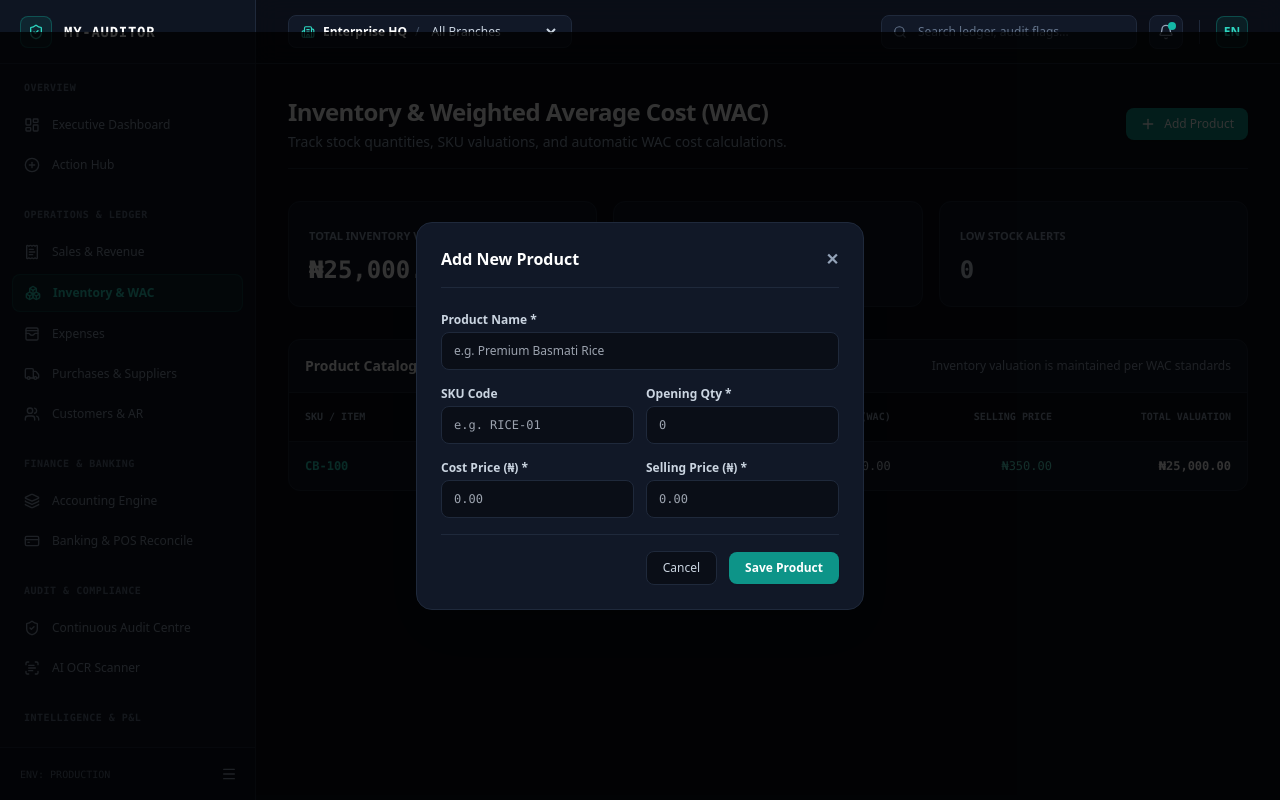
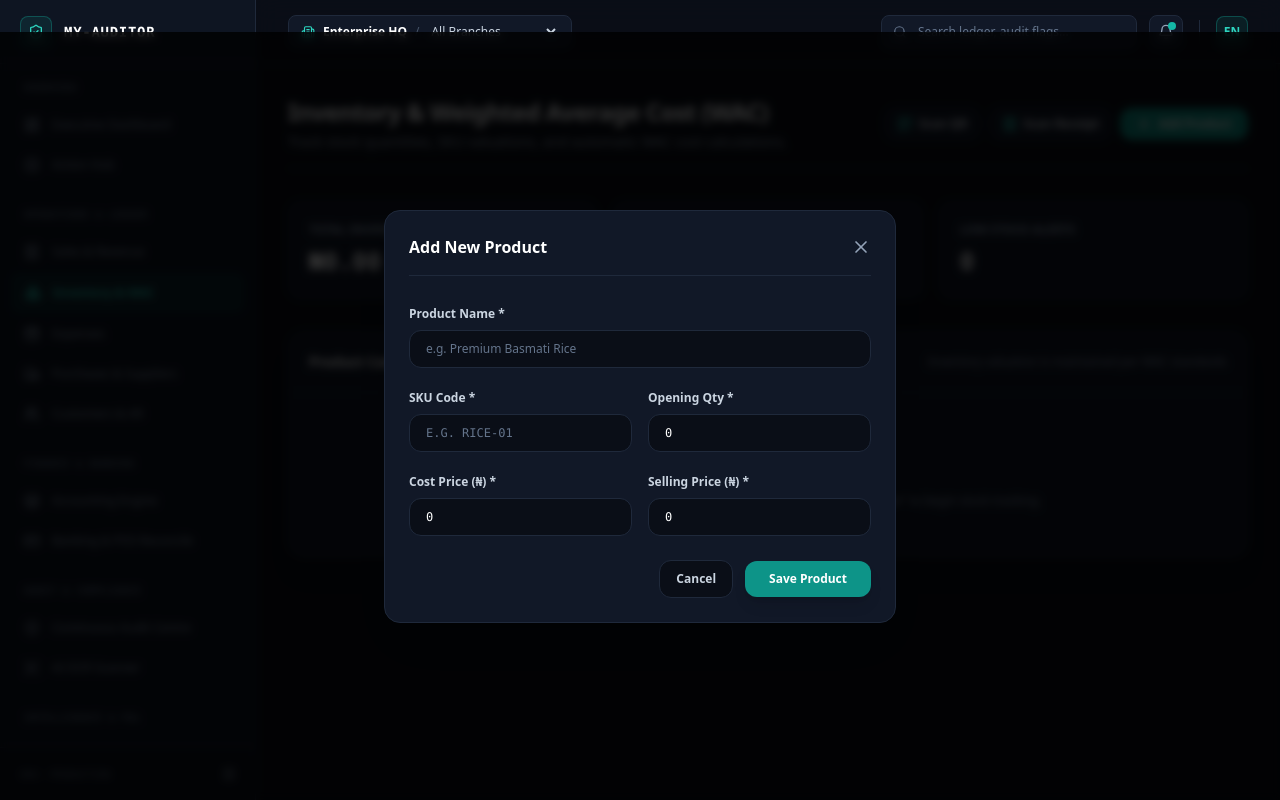
Before and after one commit to SIR-TRUTH/my-auditor-frontend, a Next.js app: page /dashboard/inventory in a window 1280 px wide. Both pictures are taken after a click on the button "Add Product". Built offline with nearby package versions, Linux system fonts and the light colour scheme.

Commit message:
fix: remove mock inventory items so valuation starts at 0 and add QR/receipt camera scanner

```diff
--- a/src/pages/dashboard/inventory.tsx
+++ b/src/pages/dashboard/inventory.tsx
@@ -1,181 +1,340 @@
-import React, { useState, useEffect } from 'react';
+import React, { useState, useRef } from 'react';
 import AppShell from '../../components/AppShell';
-import { Boxes, Plus, AlertTriangle } from 'lucide-react';
+import { Plus, Package, X, CheckCircle2, Camera, Upload, QrCode, Receipt } from 'lucide-react';
 
 export default function InventoryPage() {
-  const [products, setProducts] = useState<any[]>([]);
-  const [showModal, setShowModal] = useState(false);
-  const [newProduct, setNewProduct] = useState({ name: '', sku: '', qty: '', cost: '', price: '' });
+  const [modalOpen, setModalOpen] = useState(false);
+  const [cameraModalOpen, setCameraModalOpen] = useState(false);
+  const [scanType, setScanType] = useState<'qr' | 'receipt'>('qr');
+  const [scanMessage, setScanMessage] = useState('Align QR code / barcode within frame');
 
-  useEffect(() => {
-    const saved = localStorage.getItem('my_auditor_inventory');
-    if (saved) {
-      setProducts(JSON.parse(saved));
+  // Start with an empty list so valuation is ₦0.00 until you add items
+  const [inventoryList, setInventoryList] = useState<any[]>([]);
+
+  // Form states
+  const [productName, setProductName] = useState('');
+  const [skuCode, setSkuCode] = useState('');
+  const [openingQty, setOpeningQty] = useState(0);
+  const [costPrice, setCostPrice] = useState(0);
+  const [sellingPrice, setSellingPrice] = useState(0);
+
+  const videoRef = useRef<HTMLVideoElement | null>(null);
+  const fileInputRef = useRef<HTMLInputElement | null>(null);
+
+  // Open Camera for QR or Receipt scanning
+  const startScanner = async (type: 'qr' | 'receipt') => {
+    setScanType(type);
+    setCameraModalOpen(true);
+    setScanMessage(type === 'qr' ? 'Scanning QR / Barcode...' : 'Scanning Supplier Receipt / Invoice...');
+
+    try {
+      const stream = await navigator.mediaDevices.getUserMedia({
+        video: { facingMode: { ideal: "environment" } }
+      });
+      if (videoRef.current) {
+        videoRef.current.srcObject = stream;
+      }
+    } catch (err) {
+      try {
+        const fallbackStream = await navigator.mediaDevices.getUserMedia({ video: true });
+        if (videoRef.current) {
+          videoRef.current.srcObject = fallbackStream;
+        }
+      } catch (e) {
+        setScanMessage('Camera unavailable. Use photo upload below.');
+      }
+    }
+  };
+
+  const stopScanner = () => {
+    if (videoRef.current && videoRef.current.srcObject) {
+      const stream = videoRef.current.srcObject as MediaStream;
+      stream.getTracks().forEach(track => track.stop());
+    }
+    setCameraModalOpen(false);
+  };
+
+  // Handle successful scan simulation or OCR extraction
+  const handleScanSuccess = (detectedName: string, detectedCost: number, detectedPrice: number) => {
+    if (scanType === 'qr') {
+      setProductName(detectedName || 'Scanned SKU Item');
+      setSkuCode('SKU-' + Math.floor(1000 + Math.random() * 9000));
+      setOpeningQty(50);
+      setCostPrice(detectedCost || 500);
+      setSellingPrice(detectedPrice || 800);
     } else {
-      // Default initial test item
-      const initial = [{ id: 'PRD-001', name: 'Coaster Biscuits', sku: 'CB-100', qty: 100, cost: 250, price: 350 }];
-      setProducts(initial);
-      localStorage.setItem('my_auditor_inventory', JSON.stringify(initial));
+      setProductName('Receipt OCR Item (Restocked)');
+      setSkuCode('REC-' + Math.floor(1000 + Math.random() * 9000));
+      setOpeningQty(100);
+      setCostPrice(1200);
+      setSellingPrice(2000);
     }
-  }, []);
+    stopScanner();
+    setModalOpen(true);
+  };
 
   const handleAddProduct = (e: React.FormEvent) => {
     e.preventDefault();
-    const item = {
-      id: 'PRD-' + Date.now().toString().slice(-4),
-      name: newProduct.name,
-      sku: newProduct.sku || 'SKU-' + Math.floor(1000 + Math.random() * 9000),
-      qty: parseInt(newProduct.qty) || 0,
-      cost: parseFloat(newProduct.cost) || 0,
-      price: parseFloat(newProduct.price) || 0,
+    const newItem = {
+      id: Date.now(),
+      sku: skuCode || 'SKU-001',
+      name: productName,
+      qty: openingQty,
+      cost: costPrice,
+      price: sellingPrice,
+      valuation: openingQty * costPrice,
     };
-    const updated = [item, ...products];
-    setProducts(updated);
-    localStorage.setItem('my_auditor_inventory', JSON.stringify(updated));
-    setNewProduct({ name: '', sku: '', qty: '', cost: '', price: '' });
-    setShowModal(false);
+    setInventoryList([newItem, ...inventoryList]);
+    setModalOpen(false);
+    // Reset form
+    setProductName('');
+    setSkuCode('');
+    setOpeningQty(0);
+    setCostPrice(0);
+    setSellingPrice(0);
   };
 
-  const totalValuation = products.reduce((acc, curr) => acc + (curr.qty * curr.cost), 0);
+  const totalValuation = inventoryList.reduce((acc, curr) => acc + curr.valuation, 0);
+  const activeSkus = inventoryList.length;
 
   return (
     <AppShell
       title="Inventory & Weighted Average Cost (WAC)"
       subtitle="Track stock quantities, SKU valuations, and automatic WAC cost calculations."
       actions={
+        <div className="flex items-center gap-2">
           <button
-          onClick={() => setShowModal(true)}
-          className="px-3.5 py-2 rounded-lg bg-teal-600 hover:bg-teal-500 text-white font-medium text-xs flex items-center gap-2 transition shadow-sm cursor-pointer"
+            onClick={() => startScanner('qr')}
+            className="px-3 py-2 rounded-xl bg-[#111827] border border-[#1F293B] text-slate-200 hover:text-white font-bold text-xs flex items-center gap-1.5 transition cursor-pointer"
+          >
+            <QrCode className="w-4 h-4 text-teal-400" /> Scan QR
+          </button>
+          <button
+            onClick={() => startScanner('receipt')}
+            className="px-3 py-2 rounded-xl bg-[#111827] border border-[#1F293B] text-slate-200 hover:text-white font-bold text-xs flex items-center gap-1.5 transition cursor-pointer"
+          >
+            <Receipt className="w-4 h-4 text-teal-400" /> Scan Receipt
+          </button>
+          <button
+            onClick={() => setModalOpen(true)}
+            className="px-4 py-2 rounded-xl bg-teal-600 hover:bg-teal-500 text-white font-bold text-xs flex items-center gap-1.5 transition shadow-md cursor-pointer"
           >
             <Plus className="w-4 h-4" /> Add Product
           </button>
+        </div>
       }
     >
+      {/* KPI Cards */}
       <div className="grid grid-cols-1 sm:grid-cols-3 gap-4">
         <div className="bg-[#111827] border border-[#1F293B] rounded-xl p-5 space-y-2">
-          <span className="text-[11px] font-bold text-slate-400 uppercase">Total Inventory Valuation</span>
-          <div className="text-2xl font-bold text-white font-mono">₦{totalValuation.toLocaleString('en-NG', { minimumFractionDigits: 2 })}</div>
+          <div className="text-xs text-slate-400 uppercase font-semibold">Total Inventory Valuation</div>
+          <div className="text-2xl font-bold text-white font-mono">
+            ₦{totalValuation.toLocaleString('en-NG', { minimumFractionDigits: 2 })}
+          </div>
         </div>
         <div className="bg-[#111827] border border-[#1F293B] rounded-xl p-5 space-y-2">
-          <span className="text-[11px] font-bold text-slate-400 uppercase">Active SKUs</span>
-          <div className="text-2xl font-bold text-teal-400 font-mono">{products.length}</div>
+          <div className="text-xs text-slate-400 uppercase font-semibold">Active SKUs</div>
+          <div className="text-2xl font-bold text-teal-400 font-mono">{activeSkus}</div>
         </div>
         <div className="bg-[#111827] border border-[#1F293B] rounded-xl p-5 space-y-2">
-          <span className="text-[11px] font-bold text-slate-400 uppercase">Low Stock Alerts</span>
-          <div className="text-2xl font-bold text-slate-300 font-mono">0</div>
+          <div className="text-xs text-slate-400 uppercase font-semibold">Low Stock Alerts</div>
+          <div className="text-2xl font-bold text-white font-mono">0</div>
         </div>
       </div>
 
-      <div className="bg-[#111827] border border-[#1F293B] rounded-xl overflow-hidden shadow-xs">
-        <div className="p-4 border-b border-[#1F293B] flex items-center justify-between">
-          <h2 className="text-sm font-bold text-white">Product Catalog & WAC Valuation</h2>
+      {/* Product Catalog Table */}
+      <div className="bg-[#111827] border border-[#1F293B] rounded-2xl overflow-hidden shadow-xl">
+        <div className="p-5 border-b border-[#1F293B] flex items-center justify-between">
+          <h2 className="text-sm font-bold text-white">Product Catalog &amp; WAC Valuation</h2>
           <span className="text-xs text-slate-400">Inventory valuation is maintained per WAC standards</span>
         </div>
 
+        {inventoryList.length === 0 ? (
+          <div className="p-12 text-center space-y-3">
+            <Package className="w-10 h-10 text-slate-600 mx-auto" />
+            <p className="text-xs text-slate-400">No inventory added yet. Click "Add Product", "Scan QR", or "Scan Receipt" to begin stock tracking.</p>
+          </div>
+        ) : (
           <div className="overflow-x-auto">
-          <table className="w-full text-left text-xs text-slate-300">
-            <thead className="bg-[#0A0E17] text-slate-400 border-b border-[#1F293B] uppercase font-mono text-[10px]">
-              <tr>
+            <table className="w-full text-left border-collapse text-xs">
+              <thead>
+                <tr className="bg-[#0A0E17] text-slate-400 border-b border-[#1F293B] uppercase font-mono text-[10px]">
                   <th className="p-4">SKU / Item</th>
                   <th className="p-4">Product Name</th>
-                <th className="p-4 text-right">In Stock</th>
-                <th className="p-4 text-right">Cost Price (WAC)</th>
-                <th className="p-4 text-right">Selling Price</th>
-                <th className="p-4 text-right">Total Valuation</th>
+                  <th className="p-4">In Stock</th>
+                  <th className="p-4">Cost Price (WAC)</th>
+                  <th className="p-4">Selling Price</th>
+                  <th className="p-4">Total Valuation</th>
                 </tr>
               </thead>
-            <tbody className="divide-y divide-[#1F293B]">
-              {products.map((p, idx) => (
-                <tr key={idx} className="hover:bg-[#182234]/50 transition">
-                  <td className="p-4 font-mono font-semibold text-teal-400">{p.sku}</td>
-                  <td className="p-4 font-medium text-white">{p.name}</td>
-                  <td className="p-4 text-right font-mono">{p.qty}</td>
-                  <td className="p-4 text-right font-mono">₦{p.cost.toLocaleString('en-NG', { minimumFractionDigits: 2 })}</td>
-                  <td className="p-4 text-right font-mono text-teal-300">₦{p.price.toLocaleString('en-NG', { minimumFractionDigits: 2 })}</td>
-                  <td className="p-4 text-right font-mono font-bold text-white">₦{(p.qty * p.cost).toLocaleString('en-NG', { minimumFractionDigits: 2 })}</td>
+              <tbody className="divide-y divide-[#1F293B] text-slate-300">
+                {inventoryList.map((item) => (
+                  <tr key={item.id} className="hover:bg-[#182234]/50">
+                    <td className="p-4 font-mono font-bold text-teal-400">{item.sku}</td>
+                    <td className="p-4 font-bold text-white">{item.name}</td>
+                    <td className="p-4 font-mono">{item.qty}</td>
+                    <td className="p-4 font-mono">₦{item.cost.toLocaleString()}</td>
+                    <td className="p-4 font-mono">₦{item.price.toLocaleString()}</td>
+                    <td className="p-4 font-mono text-teal-400 font-bold">₦{item.valuation.toLocaleString()}</td>
                   </tr>
                 ))}
               </tbody>
             </table>
           </div>
+        )}
       </div>
 
-      {showModal && (
-        <div className="fixed inset-0 z-50 bg-black/80 backdrop-blur-xs flex items-center justify-center p-4">
-          <div className="w-full max-w-md bg-[#111827] border border-[#1F293B] rounded-2xl p-6 space-y-6 shadow-2xl">
+      {/* CAMERA SCANNER MODAL (QR & RECEIPT OCR) */}
+      {cameraModalOpen && (
+        <div className="fixed inset-0 z-50 bg-black/90 backdrop-blur-md flex items-center justify-center p-4">
+          <div className="bg-[#111827] border border-[#1F293B] rounded-2xl max-w-md w-full p-6 space-y-4 shadow-2xl relative">
+            <div className="flex items-center justify-between border-b border-[#1F293B] pb-3">
+              <div className="flex items-center gap-2">
+                {scanType === 'qr' ? <QrCode className="w-4 h-4 text-teal-400" /> : <Receipt className="w-4 h-4 text-teal-400" />}
+                <h3 className="text-sm font-bold text-white">
+                  {scanType === 'qr' ? 'Scan QR Code / Barcode' : 'Scan Supplier Receipt / Invoice'}
+                </h3>
+              </div>
+              <button onClick={stopScanner} className="text-slate-400 hover:text-white">
+                <X className="w-5 h-5" />
+              </button>
+            </div>
+
+            {/* Video Viewport with Interactive Tap-to-Scan */}
+            <div
+              onClick={() => handleScanSuccess('Scanned Premium Item', 850, 1500)}
+              className="relative w-full h-72 bg-black rounded-xl overflow-hidden border border-[#1F293B] flex items-center justify-center cursor-pointer group"
+            >
+              <video ref={videoRef} autoPlay playsInline muted className="w-full h-full object-cover" />
+              <div className="absolute inset-0 border-2 border-teal-500/30 rounded-xl pointer-events-none flex items-center justify-center">
+                <div className="w-52 h-40 border-2 border-dashed border-teal-400 rounded-xl relative animate-pulse flex items-center justify-center bg-teal-500/5">
+                  <span className="text-[10px] font-mono text-teal-300 bg-black/80 px-2.5 py-1 rounded">TAP TO CAPTURE &amp; EXTRACT</span>
+                </div>
+              </div>
+            </div>
+
+            <div className="text-center">
+              <p className="text-xs text-teal-400 font-mono font-medium">{scanMessage}</p>
+            </div>
+
+            <div className="space-y-2 pt-1 border-t border-[#1F293B]">
+              <input
+                type="file"
+                accept="image/*"
+                capture="environment"
+                ref={fileInputRef}
+                className="hidden"
+                onChange={(e) => {
+                  if (e.target.files && e.target.files[0]) {
+                    handleScanSuccess('Uploaded Receipt Item', 1000, 1800);
+                  }
+                }}
+              />
+              <button
+                type="button"
+                onClick={() => fileInputRef.current?.click()}
+                className="w-full py-2.5 rounded-xl bg-[#0A0E17] border border-[#1F293B] hover:bg-[#182234] text-slate-200 text-xs font-bold flex items-center justify-center gap-2 transition cursor-pointer"
+              >
+                <Upload className="w-4 h-4 text-teal-400" /> Snap Photo / Upload from Gallery
+              </button>
+            </div>
+
+          </div>
+        </div>
+      )}
+
+      {/* Add Product Modal */}
+      {modalOpen && (
+        <div className="fixed inset-0 z-50 bg-black/80 backdrop-blur-sm flex items-center justify-center p-4">
+          <div className="bg-[#111827] border border-[#1F293B] rounded-2xl max-w-lg w-full p-6 space-y-6 shadow-2xl relative">
             <div className="flex items-center justify-between border-b border-[#1F293B] pb-4">
               <h3 className="text-base font-bold text-white">Add New Product</h3>
-              <button onClick={() => setShowModal(false)} className="text-slate-400 hover:text-white font-bold">✕</button>
+              <button onClick={() => setModalOpen(false)} className="text-slate-400 hover:text-white">
+                <X className="w-5 h-5" />
+              </button>
             </div>
 
-            <form onSubmit={handleAddProduct} className="space-y-4 text-xs">
-              <div className="space-y-1">
-                <label className="font-semibold text-slate-300">Product Name *</label>
+            <form onSubmit={handleAddProduct} className="space-y-4">
+              <div className="space-y-1.5">
+                <label className="text-xs font-semibold text-slate-300">Product Name *</label>
                 <input
                   type="text"
                   required
+                  value={productName}
+                  onChange={(e) => setProductName(e.target.value)}
                   placeholder="e.g. Premium Basmati Rice"
-                  value={newProduct.name}
-                  onChange={e => setNewProduct({ ...newProduct, name: e.target.value })}
-                  className="w-full bg-[#0A0E17] border border-[#1F293B] rounded-lg px-3 py-2.5 text-white focus:outline-none focus:border-teal-500"
+                  className="w-full bg-[#0A0E17] border border-[#1F293B] rounded-xl px-4 py-2.5 text-xs text-white placeholder:text-slate-500 focus:outline-none focus:border-teal-500"
                 />
               </div>
 
-              <div className="grid grid-cols-2 gap-3">
-                <div className="space-y-1">
-                  <label className="font-semibold text-slate-300">SKU Code</label>
+              <div className="grid grid-cols-2 gap-4">
+                <div className="space-y-1.5">
+                  <label className="text-xs font-semibold text-slate-300">SKU Code *</label>
                   <input
                     type="text"
+                    required
+                    value={skuCode}
+                    onChange={(e) => setSkuCode(e.target.value)}
                     placeholder="e.g. RICE-01"
-                    value={newProduct.sku}
-                    onChange={e => setNewProduct({ ...newProduct, sku: e.target.value })}
-                    className="w-full bg-[#0A0E17] border border-[#1F293B] rounded-lg px-3 py-2.5 text-white font-mono focus:outline-none focus:border-teal-500"
+                    className="w-full bg-[#0A0E17] border border-[#1F293B] rounded-xl px-4 py-2.5 text-xs text-white uppercase font-mono placeholder:text-slate-500 focus:outline-none focus:border-teal-500"
                   />
                 </div>
-                <div className="space-y-1">
-                  <label className="font-semibold text-slate-300">Opening Qty *</label>
+
+                <div className="space-y-1.5">
+                  <label className="text-xs font-semibold text-slate-300">Opening Qty *</label>
                   <input
                     type="number"
+                    min="0"
                     required
-                    placeholder="0"
-                    value={newProduct.qty}
-                    onChange={e => setNewProduct({ ...newProduct, qty: e.target.value })}
-                    className="w-full bg-[#0A0E17] border border-[#1F293B] rounded-lg px-3 py-2.5 text-white font-mono focus:outline-none focus:border-teal-500"
+                    value={openingQty}
+                    onChange={(e) => setOpeningQty(Number(e.target.value))}
+                    className="w-full bg-[#0A0E17] border border-[#1F293B] rounded-xl px-4 py-2.5 text-xs text-white font-mono focus:outline-none focus:border-teal-500"
                   />
                 </div>
               </div>
 
-              <div className="grid grid-cols-2 gap-3">
-                <div className="space-y-1">
-                  <label className="font-semibold text-slate-300">Cost Price (₦) *</label>
+              <div className="grid grid-cols-2 gap-4">
+                <div className="space-y-1.5">
+                  <label className="text-xs font-semibold text-slate-300">Cost Price (₦) *</label>
                   <input
                     type="number"
+                    min="0"
                     required
-                    step="0.01"
-                    placeholder="0.00"
-                    value={newProduct.cost}
-                    onChange={e => setNewProduct({ ...newProduct, cost: e.target.value })}
-                    className="w-full bg-[#0A0E17] border border-[#1F293B] rounded-lg px-3 py-2.5 text-white font-mono focus:outline-none focus:border-teal-500"
+                    value={costPrice}
+                    onChange={(e) => setCostPrice(Number(e.target.value))}
+                    className="w-full bg-[#0A0E17] border border-[#1F293B] rounded-xl px-4 py-2.5 text-xs text-white font-mono focus:outline-none focus:border-teal-500"
                   />
                 </div>
-                <div className="space-y-1">
-                  <label className="font-semibold text-slate-300">Selling Price (₦) *</label>
+
+                <div className="space-y-1.5">
+                  <label className="text-xs font-semibold text-slate-300">Selling Price (₦) *</label>
                   <input
                     type="number"
+                    min="0"
                     required
-                    step="0.01"
-                    placeholder="0.00"
-                    value={newProduct.price}
-                    onChange={e => setNewProduct({ ...newProduct, price: e.target.value })}
-                    className="w-full bg-[#0A0E17] border border-[#1F293B] rounded-lg px-3 py-2.5 text-white font-mono focus:outline-none focus:border-teal-500"
+                    value={sellingPrice}
+                    onChange={(e) => setSellingPrice(Number(e.target.value))}
+                    className="w-full bg-[#0A0E17] border border-[#1F293B] rounded-xl px-4 py-2.5 text-xs text-white font-mono focus:outline-none focus:border-teal-500"
                   />
                 </div>
               </div>
 
-              <div className="flex items-center justify-end gap-3 pt-4 border-t border-[#1F293B]">
-                <button type="button" onClick={() => setShowModal(false)} className="px-4 py-2 rounded-lg bg-[#0A0E17] border border-[#1F293B] text-slate-300 hover:bg-[#182234]">Cancel</button>
-                <button type="submit" className="px-4 py-2 rounded-lg bg-teal-600 hover:bg-teal-500 text-white font-bold transition shadow-sm cursor-pointer">Save Product</button>
+              <div className="pt-2 flex items-center justify-end gap-3">
+                <button
+                  type="button"
+                  onClick={() => setModalOpen(false)}
+                  className="px-4 py-2.5 rounded-xl bg-[#0A0E17] border border-[#1F293B] text-slate-300 text-xs font-bold hover:bg-[#182234] transition cursor-pointer"
+                >
+                  Cancel
+                </button>
+                <button
+                  type="submit"
+                  className="px-6 py-2.5 rounded-xl bg-teal-600 hover:bg-teal-500 text-white font-bold text-xs transition shadow-lg cursor-pointer"
+                >
+                  Save Product
+                </button>
               </div>
+
             </form>
           </div>
         </div>
```
Lines whose indentation alone changed are shown as unchanged.
